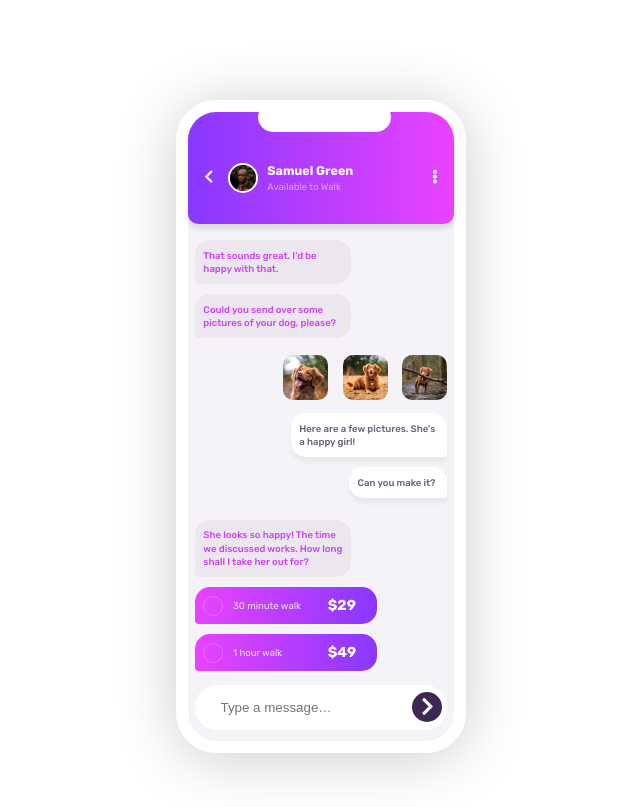
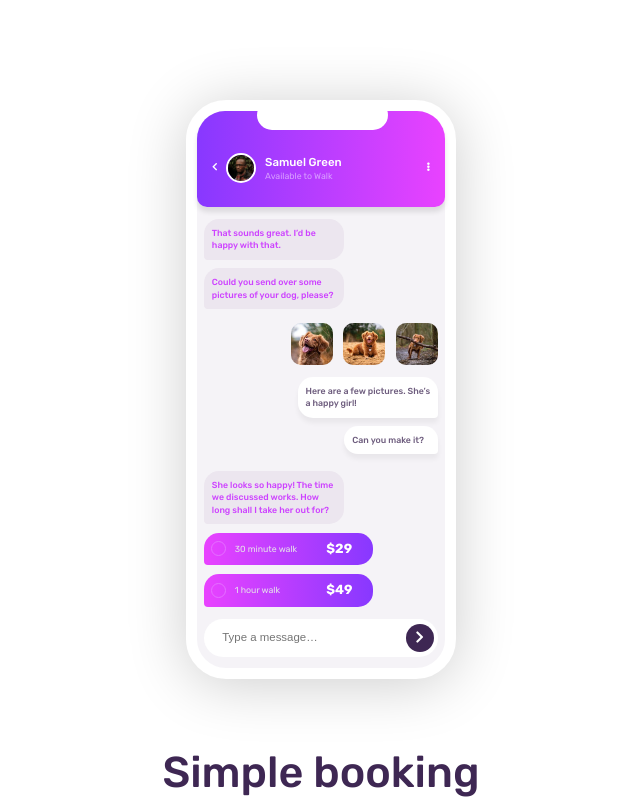
Before and after one commit to Abshaibu/Chatapp-illustration, a plain HTML site: page index.html in a window 1280 px wide. Shown: the top 807 px of the page, without its empty margins (319-959 px from the left). Drawn offline with Linux system fonts and the light colour scheme.

Commit message:
minor changes

```diff
--- a/index.html
+++ b/index.html
@@ -57,7 +57,7 @@
       </div>
     </div>
     <div class="chat-body">
-      <div class="left-textbox">
+      <div class="left-textbox f-left-textbox">
         <p> That sounds great. I’d be happy with that.</p>
       </div>
       <div class="left-textbox">
--- a/style.css
+++ b/style.css
@@ -20,26 +20,26 @@ form {
 
 .chat-wrapper {
     width: 80%;
-    max-width: 290px;
+    max-width: 270px;
     min-height: 70vh;
     background: hsl(270, 20%, 96%);
-    border: 12px solid hsl(0, 0%, 100%);
+    border: 11px solid hsl(0, 0%, 100%);
     margin: 0 auto;
     margin-top: 100px;
     border-radius: 40px;
     position: relative;
-    font-size: .6rem;
+    font-size: .55rem;
     box-shadow: 0 5px 60px rgb(0 0 0 / 20%);
 }
 
 .notch {
-    width: 50%;
+    width: 53%;
     min-height: 30px;
     background: hsl(0, 0%, 100%);
     position: absolute;
-    left: 70px;
+    left: 60px;
     border-radius: 20px;
-    top: -10px;
+    top: -11px;
 }
 
 .chat-header-wrapper,
@@ -58,7 +58,7 @@ form {
     border-bottom-right-radius: 10px;
     background: linear-gradient(to right, hsl(264, 100%, 61%), hsl(293, 100%, 63%));
     box-shadow: 0 5px 5px rgb(0 0 0 / 10%);
-    height: 14vh;
+    height: 12vh;
     padding: 1em 1.7em .5em 1.7em;
     align-self: end;
 }
@@ -69,7 +69,7 @@ form {
 }
 
 .chat-header h3 {
-    font-weight: 700;
+    font-weight: 500;
     color: hsl(0, 0%, 100%);
     font-size: 1.3em;
 }
@@ -101,7 +101,11 @@ p.amount {
 }
 
 .chat-body {
-    padding: .7em;
+    padding: .79em;
+}
+
+div.f-left-textbox {
+    margin-top: 0.6em;
 }
 
 .header-img-block {
@@ -116,16 +120,16 @@ p.amount {
 }
 
 .left-textbox {
-    width: 62%;
+    width: 60%;
     background: hsl(282deg 21% 92%);
     color: hsl(284deg 100% 63%);
     border-bottom-left-radius: 4px;
 }
 
 .img-wrapper {
-    width: 65%;
+    width: 63%;
     margin-left: auto;
-    margin-top: 1.8em;
+    margin-top: 1.6em;
 }
 
 .price-wrapper,
@@ -136,11 +140,11 @@ p.amount {
 
 .img-block img {
     border-radius: 10px;
-    height: 45px;
+    height: 42px;
 }
 
 .right-textbox {
-    width: 62%;
+    width: 60%;
     background: hsl(0, 0%, 100%);
     color: hsl(271, 15%, 43%);
     margin-left: auto;
@@ -149,8 +153,8 @@ p.amount {
 }
 
 .short-text {
-    width: 39%;
-    margin-bottom: 2.3em;
+    width: 40%;
+    margin-bottom: 1.9em;
 }
 
 .right-textbox,
@@ -159,8 +163,8 @@ p.amount {
 }
 
 .status-circle {
-    width: 20px;
-    height: 20px;
+    width: 15px;
+    height: 15px;
     border: 1px solid hsl(289, 100%, 72%);
     border-radius: 50%;
 }
@@ -170,6 +174,7 @@ p.amount {
     background: linear-gradient(to right, hsl(293, 100%, 63%), hsl(264, 100%, 61%));
     color: hsl(264, 10%, 90%);
     width: 72%;
+    padding: 0.8em;
 }
 
 .amount {
@@ -180,7 +185,7 @@ p.amount {
 
 .text-wrapper {
     background-color: hsl(0, 0%, 100%);
-    height: 45px;
+    height: 38px;
     border-radius: 50px;
     margin: 1.4em 0 .5em;
 }
@@ -189,16 +194,17 @@ p.amount {
     width: 70%;
     height: 25px;
     line-height: 25px;
-    padding-left: 1em;
+    padding-left: .6em;
     border: none;
     outline: none;
+    font-size: 1.3em;
 }
 
 .submit {
     display: block;
     margin-left: auto;
-    height: 30px;
-    width: 30px;
+    height: 28px;
+    width: 28px;
     background: hsl(271, 36%, 24%);
     outline: none;
     border: none;
@@ -207,7 +213,7 @@ p.amount {
 
 i {
     color: hsl(0, 0%, 100%);
-    font-size: 1.5em;
+    font-size: 1em;
 }
 
 .paragraph-holder {
@@ -218,7 +224,6 @@ i {
 
 .paragraph-holder h1 {
     text-align: center;
-    color: hsl(271, 36%, 24%);
     font-weight: 500;
     font-size: 2.7em;
     margin-bottom: .5em;
```
